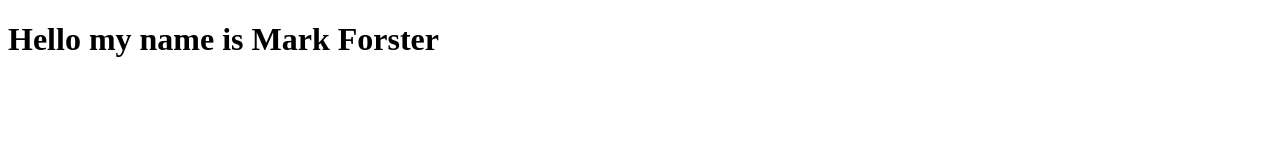
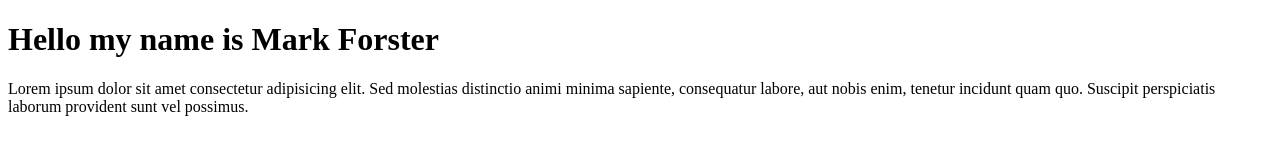
Before and after one commit to mark-forster/mark-forster.github.io, a plain HTML site: page index.html in a window 1280 px wide. Drawn offline with Linux system fonts and the light colour scheme.

Commit message:
add ptag

```diff
--- a/index.html
+++ b/index.html
@@ -7,5 +7,6 @@
 </head>
 <body>
     <h1>Hello my name is Mark Forster </h1>
+    <p>Lorem ipsum dolor sit amet consectetur adipisicing elit. Sed molestias distinctio animi minima sapiente, consequatur labore, aut nobis enim, tenetur incidunt quam quo. Suscipit perspiciatis laborum provident sunt vel possimus.</p>
 </body>
 </html>
```
